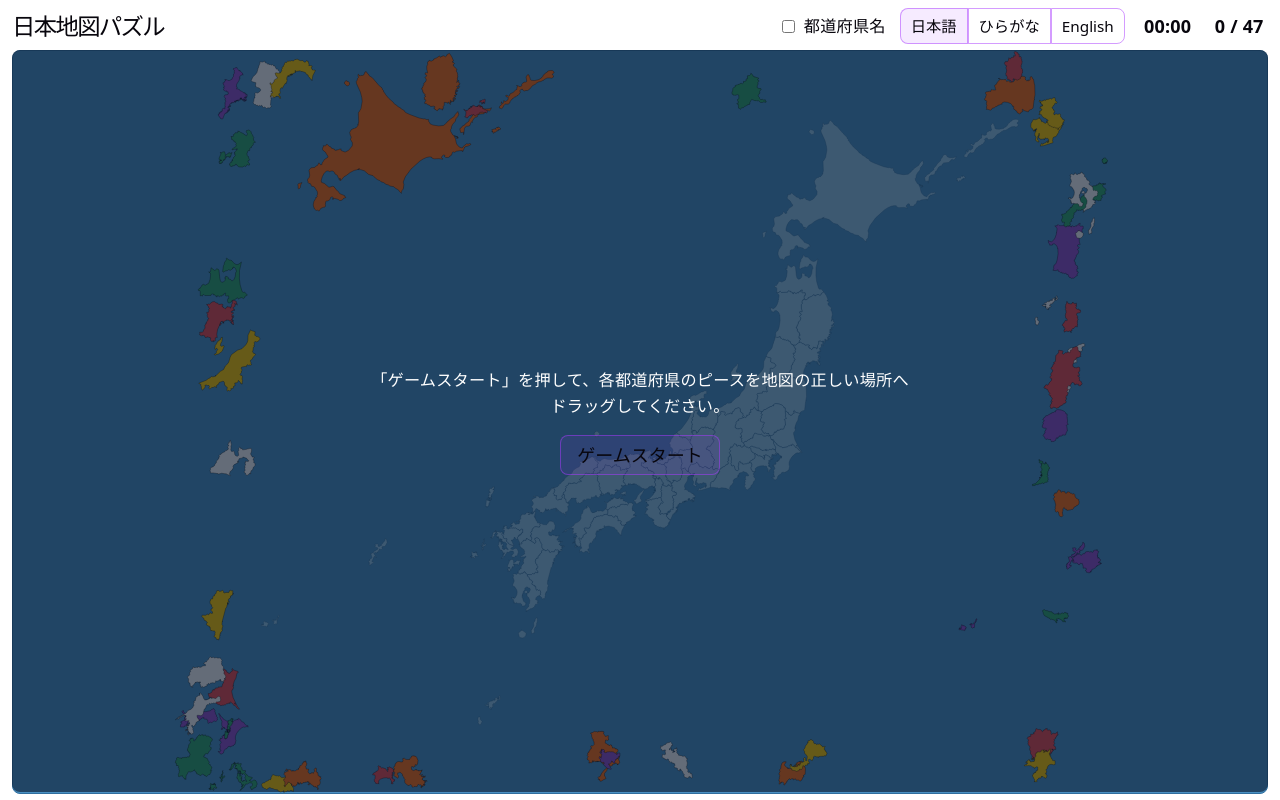
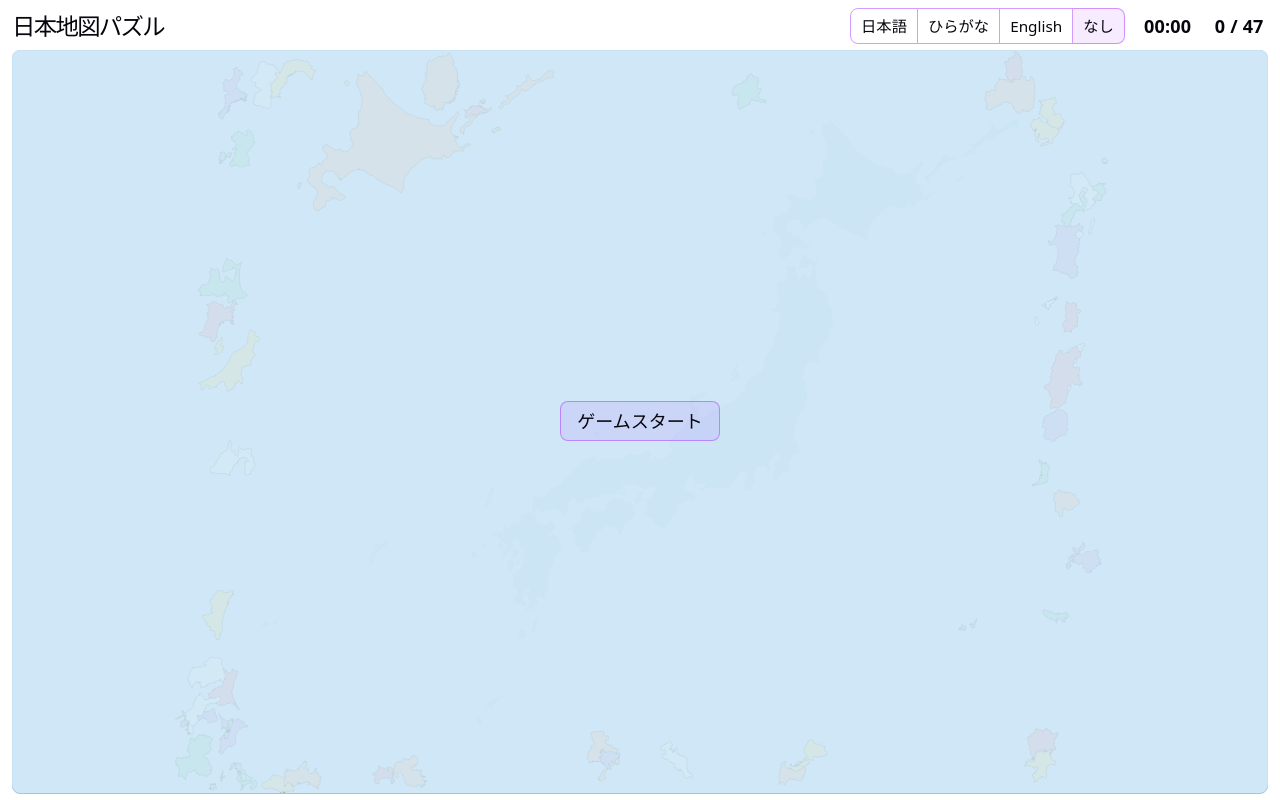
Before and after one commit to vsunday/jp_pref_puzzle, a React (Vite) app: page / in a window 1280 px wide. Built offline with nearby package versions, Linux system fonts and the light colour scheme.

Commit message:
Claude task from Notion
Notion-Page-ID: 3eb8cc7a-fff1-80e6-a9b7-d2beacb5e126

```diff
--- a/src/App.css
+++ b/src/App.css
@@ -35,12 +35,6 @@
   text-align: center;
 }
 
-.hint {
-  margin: 0;
-  text-align: center;
-  font-size: 0.9rem;
-}
-
 button.primary {
   font: inherit;
   font-weight: 600;
@@ -69,16 +63,14 @@ button.primary:hover {
   touch-action: none;
   user-select: none;
   -webkit-user-select: none;
-  background: #4a90c2;
-  border: 1px solid #2f6f9f;
+  background: #cfe8f7;
+  border: 1px solid #9cc7e3;
   border-radius: 8px;
 }
 
 .slot {
-  fill: #8fc0e0;
-  stroke: #1f5680;
-  stroke-opacity: 0.5;
-  stroke-width: 0.8;
+  fill: #b5d8ee;
+  stroke: none;
 }
 
 .piece {
@@ -167,6 +159,10 @@ button.primary:hover {
   cursor: pointer;
 }
 
+.lang-btn:not(:first-child) {
+  border-left: 0;
+}
+
 .lang-btn:first-child {
   border-radius: 8px 0 0 8px;
 }
@@ -189,14 +185,9 @@ button.primary:hover {
   justify-content: center;
   gap: 16px;
   padding: 16px;
-  background: rgba(8, 20, 40, 0.6);
+  background: rgba(207, 232, 247, 0.85);
   border-radius: 8px;
   z-index: 5;
-}
-
-.start-overlay .hint {
-  color: #fff;
-  max-width: 34em;
 }
 
 .start-btn {
--- a/src/App.tsx
+++ b/src/App.tsx
@@ -39,6 +39,16 @@ function App() {
     setPhase('playing')
   }, [])
 
+  const stop = useCallback(() => {
+    setPhase('idle')
+    setOffsets(scatterPieces())
+    setPlaced(new Set())
+    setElapsedMs(0)
+    setStartedAt(0)
+    setLanguage('ja')
+    setShowLabels(false)
+  }, [])
+
   const handleMove = useCallback((id: number, offset: Point) => {
     setOffsets((prev) => ({ ...prev, [id]: offset }))
   }, [])
@@ -63,22 +73,29 @@ function App() {
       <header className="toolbar">
         <h1>{t.title}</h1>
         <div className="status">
-          <label className="toggle">
-            <input type="checkbox" checked={showLabels} onChange={(e) => setShowLabels(e.target.checked)} />
-            {t.labels}
-          </label>
           <div className="lang" role="group" aria-label={t.language}>
             {LANGUAGES.map((l) => (
               <button
                 key={l.value}
                 type="button"
-                className={`lang-btn${language === l.value ? ' active' : ''}`}
-                aria-pressed={language === l.value}
-                onClick={() => setLanguage(l.value)}
+                className={`lang-btn${showLabels && language === l.value ? ' active' : ''}`}
+                aria-pressed={showLabels && language === l.value}
+                onClick={() => {
+                  setLanguage(l.value)
+                  setShowLabels(true)
+                }}
               >
                 {l.label}
               </button>
             ))}
+            <button
+              type="button"
+              className={`lang-btn${!showLabels ? ' active' : ''}`}
+              aria-pressed={!showLabels}
+              onClick={() => setShowLabels(false)}
+            >
+              {t.labelsOff}
+            </button>
           </div>
           <span className="stat" aria-label={t.elapsed}>
             {formatTime(elapsedMs)}
@@ -87,8 +104,8 @@ function App() {
             {placed.size} / {TOTAL}
           </span>
           {phase !== 'idle' && (
-            <button type="button" className="primary" onClick={start}>
-              {t.restart}
+            <button type="button" className="primary" onClick={stop}>
+              {t.stop}
             </button>
           )}
         </div>
@@ -105,7 +122,6 @@ function App() {
         />
         {phase === 'idle' && (
           <div className="start-overlay">
-            <p className="hint">{t.hint}</p>
             <button type="button" className="primary start-btn" onClick={start}>
               {t.start}
             </button>
--- a/src/game/puzzle.ts
+++ b/src/game/puzzle.ts
@@ -20,8 +20,8 @@ export const VIEW_BOX = {
   height: MAP_HEIGHT + PAD_Y * 2,
 }
 
-/** Simple, high-contrast colors; index = Prefecture.color. */
-export const PALETTE = ['#e5484d', '#f5c400', '#30a46c', '#f76b15', '#8e4ec6', '#f0f0f0']
+/** Soft pastel colors; index = Prefecture.color. */
+export const PALETTE = ['#f4a3a6', '#f7e08a', '#a3dcb8', '#f8c39a', '#c9b0e6', '#f3f3f3']
 
 /**
  * Assign a color index to every prefecture so that neighbours differ while
--- a/src/i18n.ts
+++ b/src/i18n.ts
@@ -11,9 +11,8 @@ export const LANGUAGES: { value: Language; label: string }[] = [
 interface Strings {
   title: string
   start: string
-  restart: string
-  hint: string
-  labels: string
+  stop: string
+  labelsOff: string
   language: string
   complete: string
   allPlaced: string
@@ -25,9 +24,8 @@ export const STRINGS: Record<Language, Strings> = {
   ja: {
     title: '日本地図パズル',
     start: 'ゲームスタート',
-    restart: 'やり直す',
-    hint: '「ゲームスタート」を押して、各都道府県のピースを地図の正しい場所へドラッグしてください。',
-    labels: '都道府県名',
+    stop: 'ストップ',
+    labelsOff: 'なし',
     language: '言語',
     complete: 'クリア！',
     allPlaced: '47都道府県がすべて揃いました。',
@@ -37,9 +35,8 @@ export const STRINGS: Record<Language, Strings> = {
   hira: {
     title: 'にほんちずぱずる',
     start: 'ゲームすたーと',
-    restart: 'やりなおす',
-    hint: '「ゲームすたーと」をおして、ぴーすをちずのただしいばしょへドラッグしてね。',
-    labels: 'けんのなまえ',
+    stop: 'ストップ',
+    labelsOff: 'なし',
     language: 'ことば',
     complete: 'クリア！',
     allPlaced: '47とどうふけんがぜんぶそろいました。',
@@ -49,9 +46,8 @@ export const STRINGS: Record<Language, Strings> = {
   en: {
     title: 'Japan Prefectural Puzzle',
     start: 'Start game',
-    restart: 'Restart',
-    hint: 'Press "Start game", then drag each piece to its place on the map.',
-    labels: 'Prefecture names',
+    stop: 'Stop',
+    labelsOff: 'no',
     language: 'Language',
     complete: 'Complete!',
     allPlaced: 'All 47 prefectures are in place.',
```
